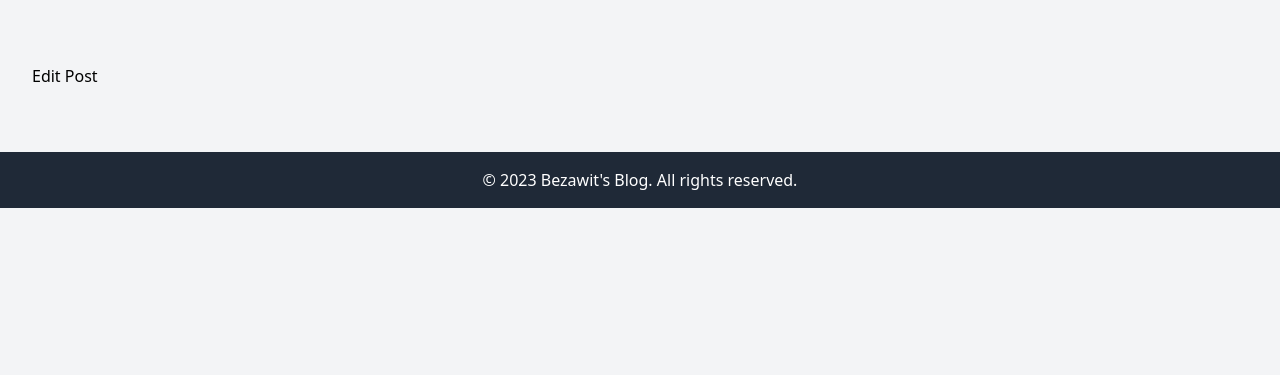
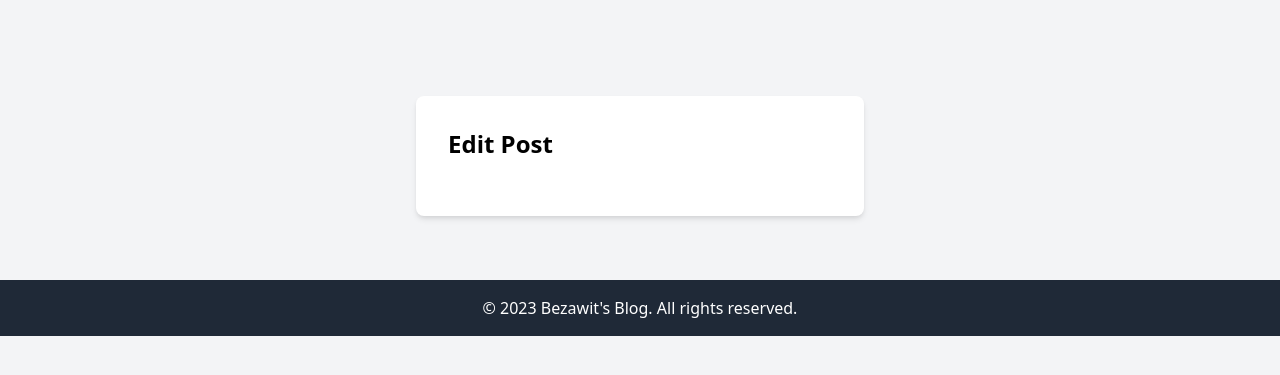
Before and after one commit to Bezawitedilu/GDSC-Laravel-Learning, a PHP site: page /posts/edit_post.php in a window 1280 px wide. Shown: the part 64-439 px from the top of the page. Run offline with PHP 8.4, Linux system fonts and the light colour scheme; the visitor is signed in with stand-in values (Sample User, id 1); some libraries are stand-ins or nearby versions.

Commit message:
Edited edit post to chnage and edit posts

```diff
--- a/Week_2/Blog Website/posts/edit_post.php
+++ b/Week_2/Blog Website/posts/edit_post.php
@@ -2,14 +2,16 @@
 session_start();
 
 if (!isset($_SESSION['user_id'])) {
-    header('Location: ../login.php');
+    header('Location: ../auth/login.php');
     exit();
 }
 
 include('../header.php');
 ?>
 
-<h2>Edit Post</h2>
+<div class="container mx-auto mt-8 p-8 bg-white rounded-lg shadow-md max-w-md">
+    <h2 class="text-2xl font-bold mb-6">Edit Post</h2>
 
+</div>
 
 <?php include('../footer.php'); ?>
```
